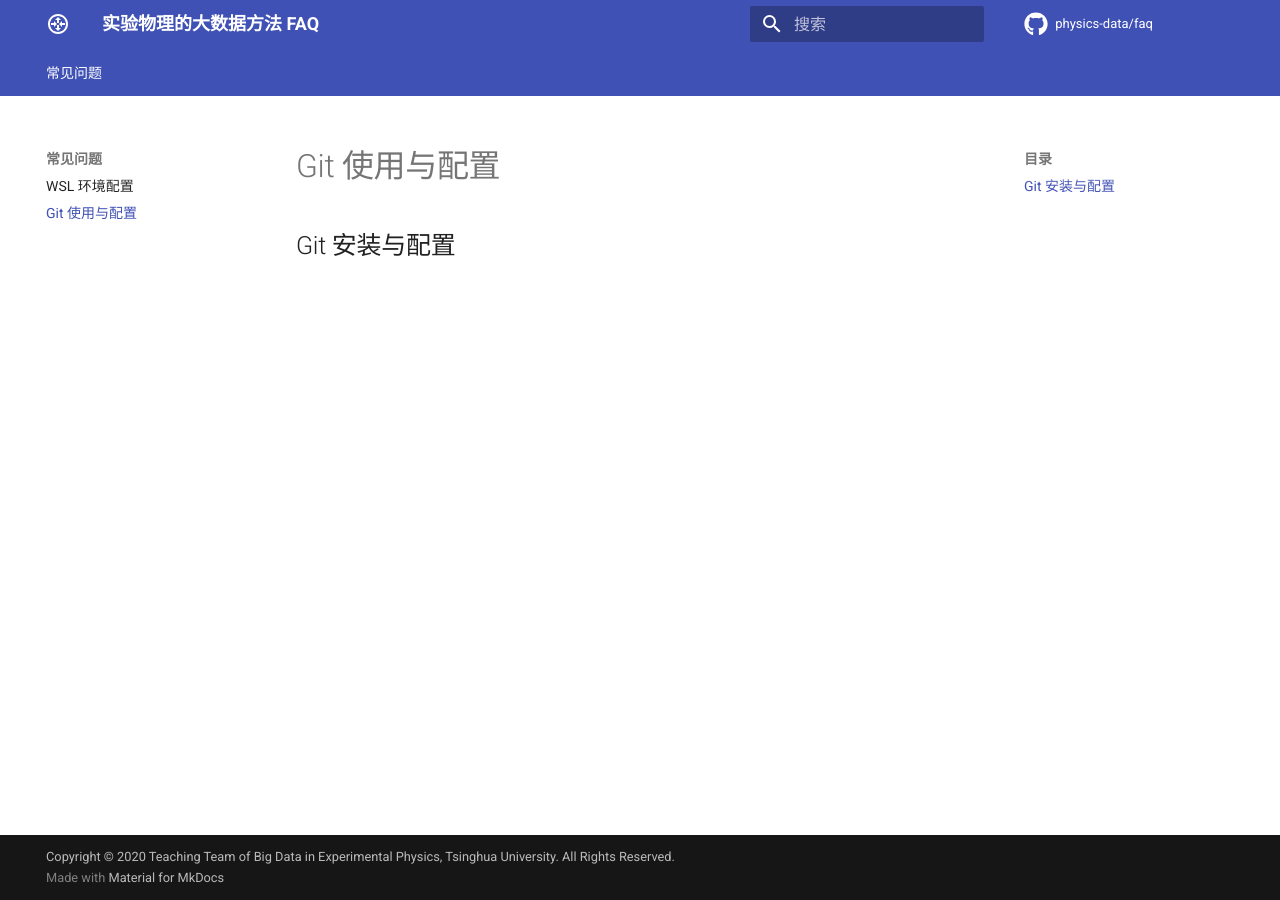
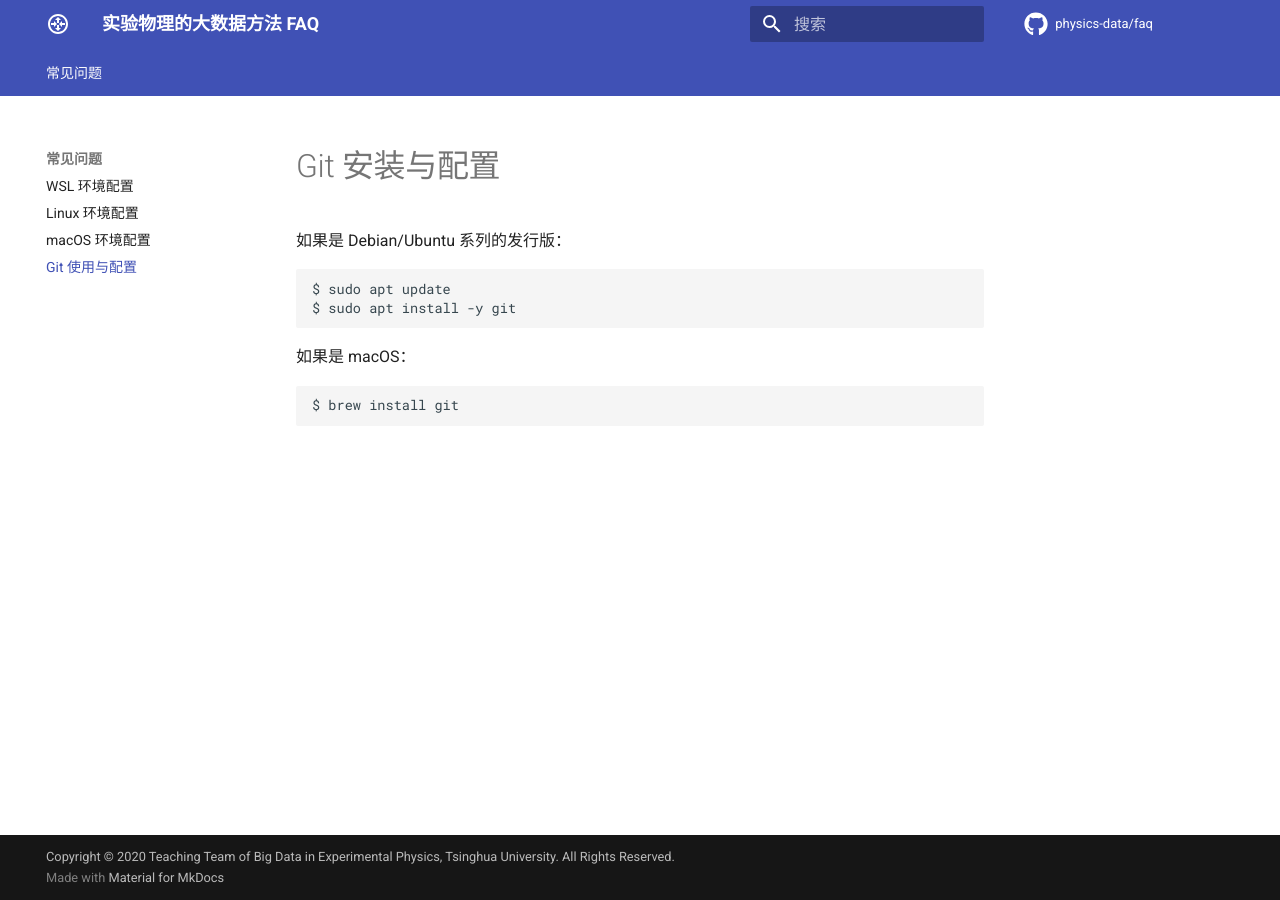
Before and after one commit to physics-data/faq, an MkDocs documentation site: the page built from docs/git.md, in a window 1280 px wide. Built offline with MkDocs 1.6.1 and Material for MkDocs 9.7.7, drawn with Linux system fonts in a browser that asks for light colours; comment, search, counter and statistics services are not loaded.

Commit message:
Add more faq

````diff
--- a/docs/git.md
+++ b/docs/git.md
@@ -1 +1,14 @@
-## Git 安装与配置
+# Git 安装与配置
+
+如果是 Debian/Ubuntu 系列的发行版：
+
+```shell
+$ sudo apt update
+$ sudo apt install -y git
+```
+
+如果是 macOS：
+
+```shell
+$ brew install git
+```
--- a/mkdocs.yml
+++ b/mkdocs.yml
@@ -22,6 +22,8 @@ extra:
 nav:
   - 常见问题:
     - WSL 环境配置: wsl.md
+    - Linux 环境配置: linux.md
+    - macOS 环境配置: mac.md
     - Git 使用与配置: git.md
 
 plugins:
````
Also changed, not shown: docs/linux.md (added, +14 -0 lines), docs/mac.md (added, +3 -0 lines), 1 other file.
